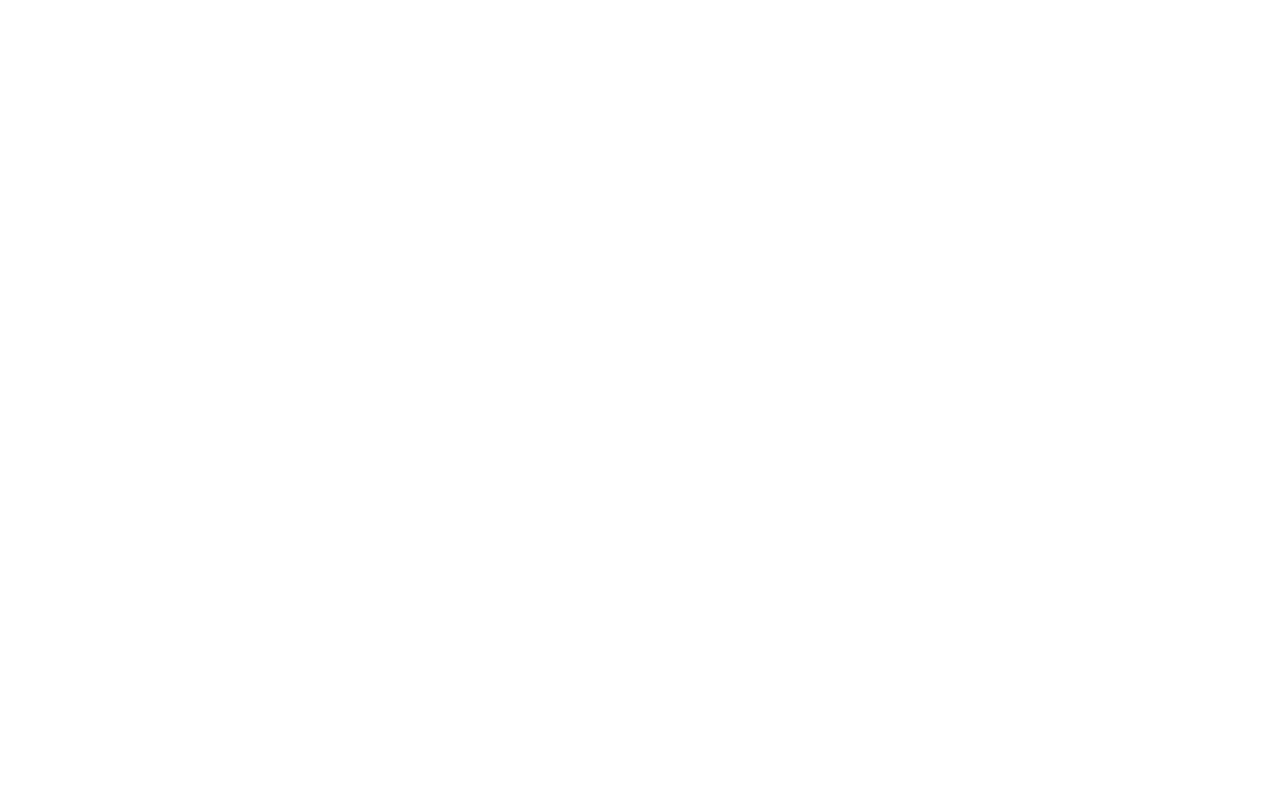
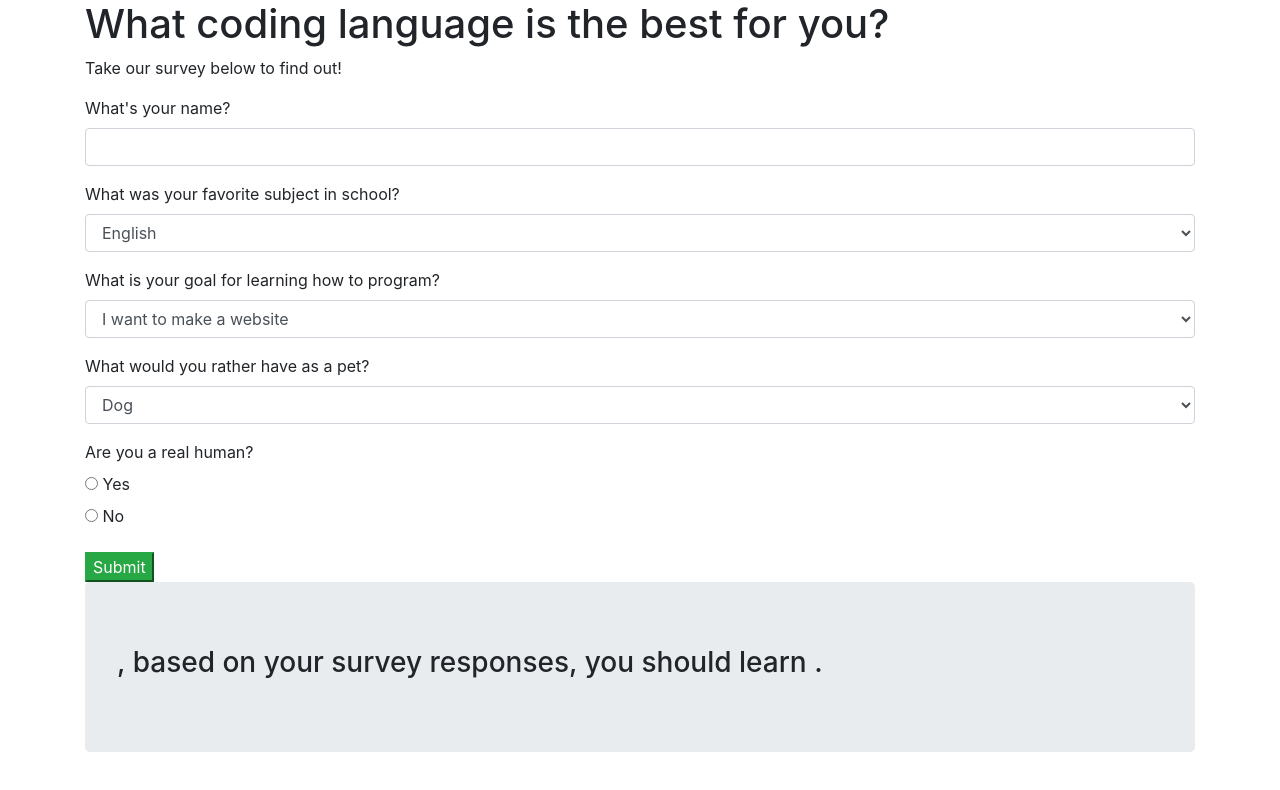
Before and after one commit to shanole/jquery-cr, a plain HTML site: page index.html in a window 1280 px wide. Drawn offline with Linux system fonts and the light colour scheme.

Commit message:
Add html structure to website

```diff
--- a/index.html
+++ b/index.html
@@ -5,9 +5,74 @@
   <link href="css/styles.css" rel="stylesheet" type="text/css">
   <script src="js/jquery-3.5.1.js"></script>
   <script src="js/scripts.js"></script>
-  <title>Document</title>
+  <title>What coding language is right for you?</title>
 </head>
 <body>
+  <div class="container">
+    <h1>What coding language is the best for you?</h1>
+    <p>Take our survey below to find out!</p>
+    <form id="survey">
 
+      <div class="form-group">
+        <label for="name">What's your name?</label>
+        <input class="form-control" id="name1" type="text" required>
+      </div>
+
+      <div class="form-group">
+        <label for="subject">What was your favorite subject in school?</label>
+        <select class="form-control" id="subject">
+          <option value="1">English</option>
+          <option value="2">Math</option>
+          <option value="3">Art</option>
+        </select>
+      </div>
+
+      <div class="form-group">
+        <label for="goal">What is your goal for learning how to program?</label>
+        <select class="form-control" id="goal">
+          <option value="1">I want to make a website</option>
+          <option value="2">I want to be well-rounded</option>
+          <option value="3">I want to make games</option>
+        </select>
+      </div>
+
+      <div class="form-group">
+        <label for="pet">What would you rather have as a pet?</label>
+        <select class="form-control" id="pet">
+          <option value="1">Dog</option>
+          <option value="2">Snake</option>
+          <option value="3">Cat</option>
+        </select>
+      </div>
+
+      <div class="form-group">
+        <label for="humanity">Are you a real human?</label>
+        <div class="radio">
+          <label>
+            <input type="radio" name="humanity" value="yes">
+            Yes
+          </label>
+        </div>
+        <div class="radio">
+          <label>
+            <input type="radio" name="humanity" value="no">
+            No
+          </label>
+        </div>
+      </div>
+
+      <button type="submit" class="btn-success">Submit</button>
+
+    </form>
+
+    <div class="jumbotron">
+      <div id="output">
+        <h3><span id="nameOut"> </span>, based on your survey responses, you should learn <span id="language"> </span>. </h3>
+      </div>
+    </div>
+
+
+
+  </div>
 </body>
 </html>
```
